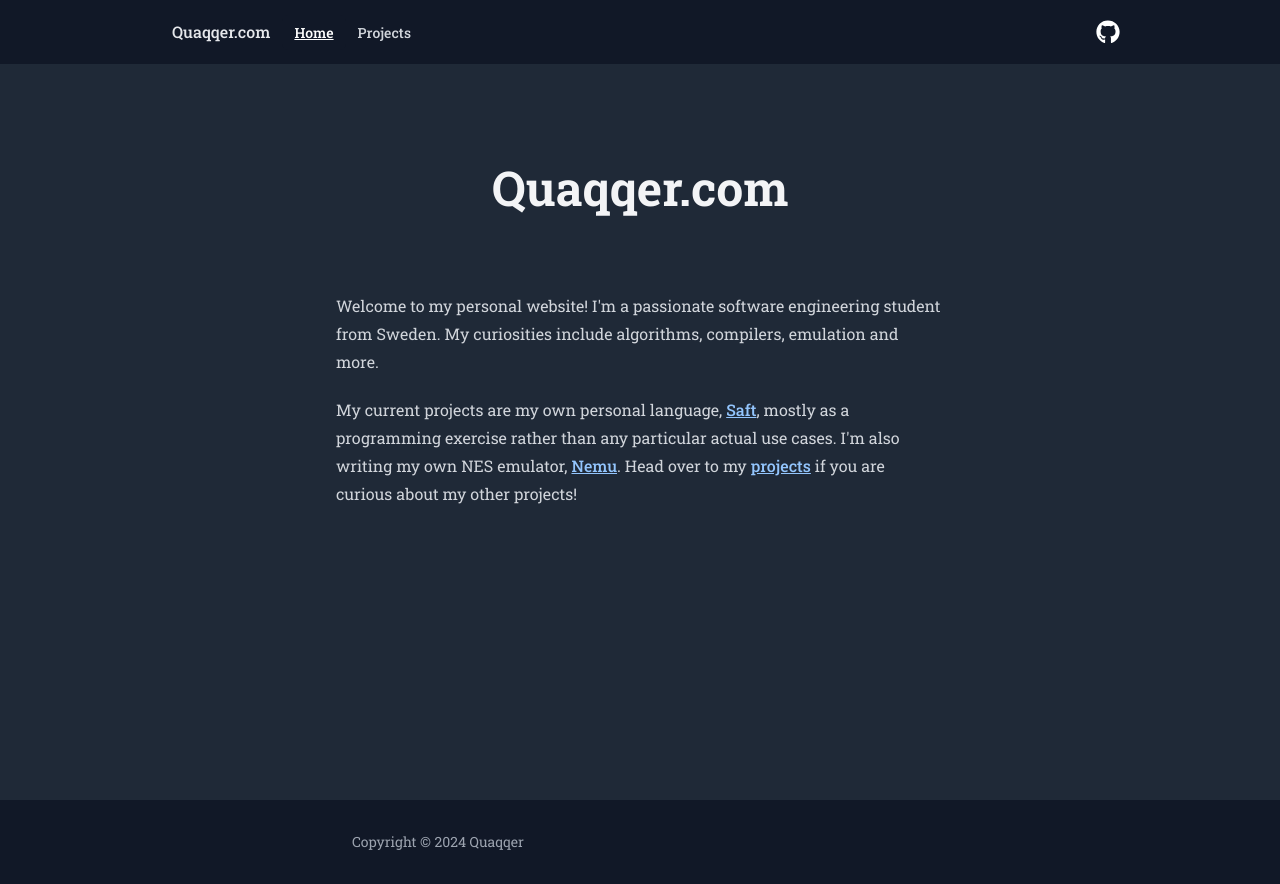
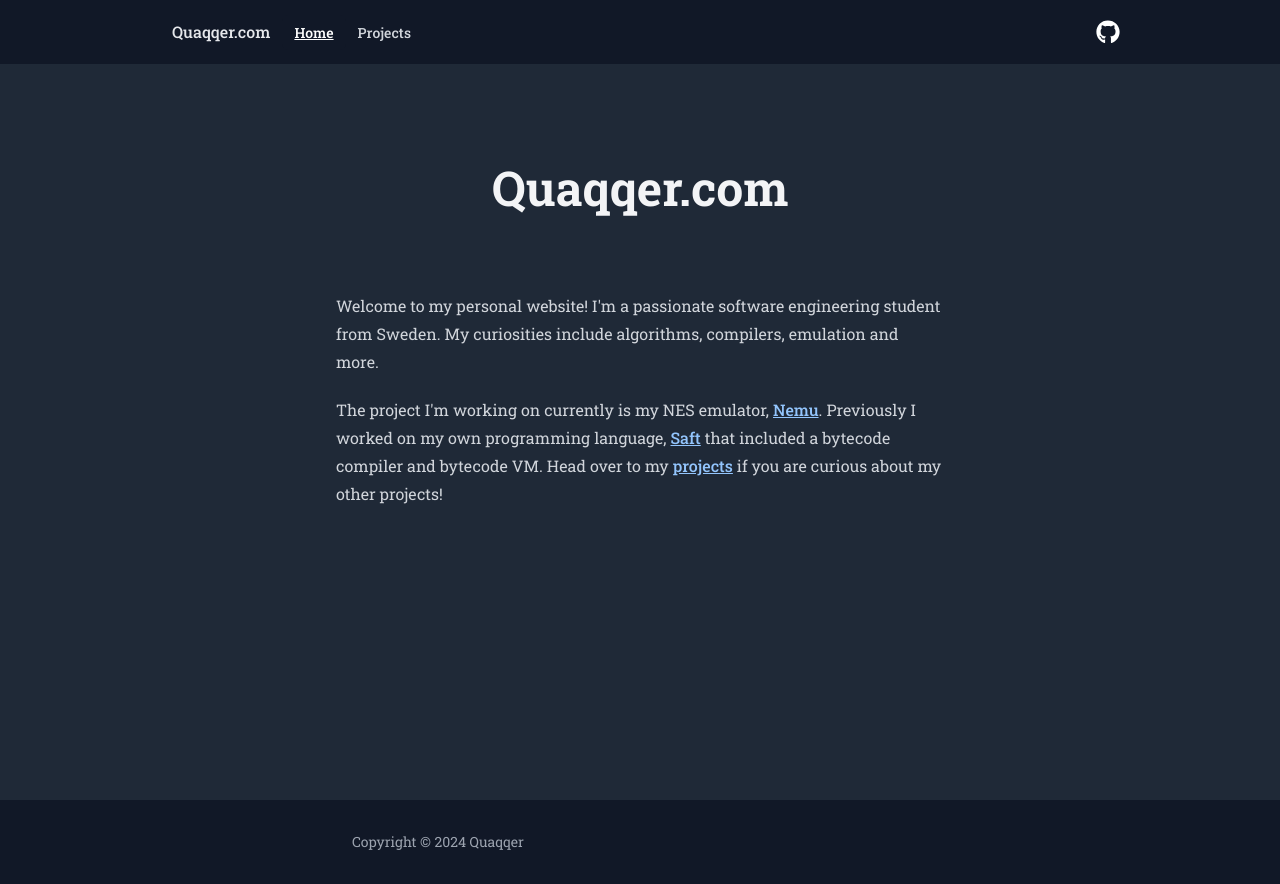
Before and after one commit to Quaqqer/quaqqer.com, a Next.js app: page / in a window 1280 px wide. Built offline with nearby package versions, Linux system fonts and the light colour scheme.

Commit message:
Update website start page

```diff
--- a/src/app/page.mdx
+++ b/src/app/page.mdx
@@ -17,8 +17,8 @@ Welcome to my personal website!
 I'm a passionate software engineering student from Sweden.
 My curiosities include algorithms, compilers, emulation and more.
 
-My current projects are my own personal language,
-[Saft](https://github.com/Quaqqer/saft), mostly as a programming exercise
-rather than any particular actual use cases. I'm also writing my own NES
-emulator, [Nemu](https://github.com/Quaqqer/nemu). Head over to my
-[projects](/projects) if you are curious about my other projects!
+The project I'm working on currently is my NES emulator,
+[Nemu](https://github.com/Quaqqer/nemu). Previously I worked on my own
+programming language, [Saft](https://github.com/Quaqqer/saft) that included a
+bytecode compiler and bytecode VM. Head over to my [projects](/projects) if you
+are curious about my other projects!
--- a/src/app/projects/projects.tsx
+++ b/src/app/projects/projects.tsx
@@ -25,6 +25,15 @@ export type Project = {
 
 export const projects: Project[] = [
   {
+    name: "Nemu",
+    description:
+      "A work-in-progress NES emulator. Currently the CPU is pretty complete, and graphics is the current focus.",
+    image: IMAGE_NEMU,
+    date: "2023-06-05 - now",
+    href: "https://github.com/Quaqqer/nemu",
+    github: "https://github.com/Quaqqer/nemu",
+  },
+  {
     name: "Saft",
     description:
       "Saft is my personal programming language project. I've created a lexer, parser, compiler and bytecode vm in this project.",
@@ -32,15 +41,6 @@ export const projects: Project[] = [
     date: "2023-12-22 - now",
     href: "https://github.com/Quaqqer/saft",
     github: "https://github.com/Quaqqer/saft",
-  },
-  {
-    name: "Nemu",
-    description:
-      "A work-in-progress NES emulator. Currently the CPU is pretty complete, and graphics is the current focus.",
-    image: IMAGE_NEMU,
-    date: "2023-06-05 - now",
-    href: "https://github.com/Quaqqer/nemu",
-    github: "https://github.com/Quaqqer/nemu",
   },
   {
     name: "Advent of Code",
```
